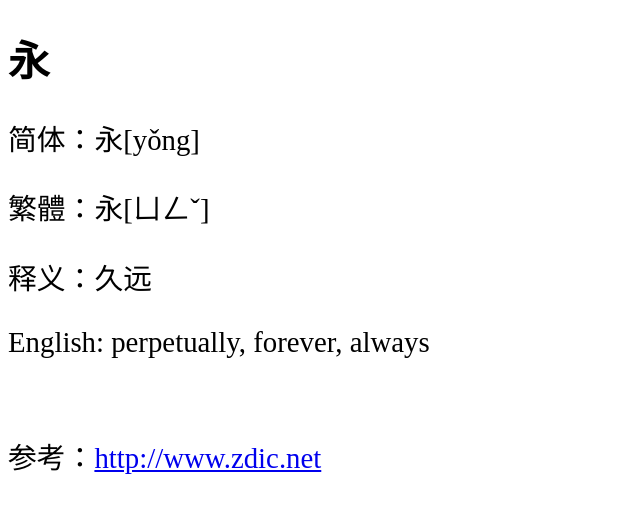
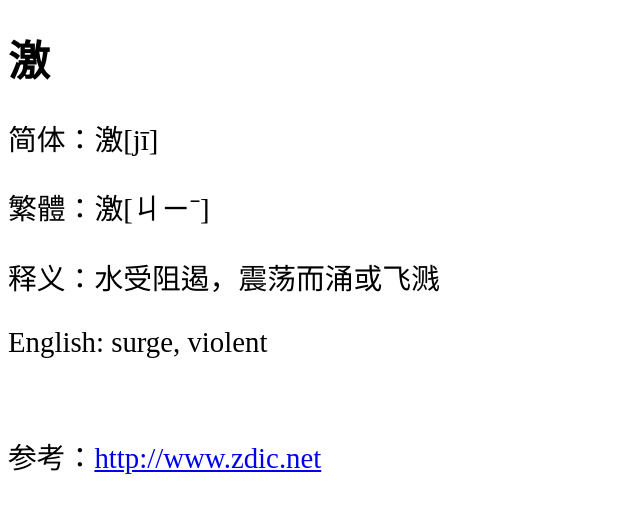
Before and after one commit to shengzhe/livecalligraphy, a Jekyll site: the page built from _posts/2012-08-31-LanTing-48.html, in a window 1280 px wide. Shown: the top 513 px of the page, without its empty margins (0-640 px from the left). Built offline with Jekyll 4.4.1, drawn with Linux system fonts in a browser that asks for light colours; Markdown is read by kramdown in place of the engine named in the settings.

Commit message:
Update _posts/2012-08-31-LanTing-48.html

```diff
--- a/_posts/2012-08-31-LanTing-48.html
+++ b/_posts/2012-08-31-LanTing-48.html
@@ -1,11 +1,11 @@
 ---
 layout: default
-title: 兰亭集序第1个字 (1st character of Lan Ting)
+title: 兰亭集序第48个字 (48th character of Lan Ting)
 ---
-<h1>永</h1>
-<p>简体：永[yǒng]</p>
-<p>繁體：永[ㄩㄥˇ]</p>
-<p>释义：久远</p>
-<p>English: perpetually, forever, always</p>
+<h1>激</h1>
+<p>简体：激[jī]</p>
+<p>繁體：激[ㄐㄧˉ]</p>
+<p>释义：水受阻遏，震荡而涌或飞溅</p>
+<p>English: surge, violent</p>
 <br/>
-<p>参考：<a href="http://www.zdic.net/zd/zi/ZdicE6ZdicB0ZdicB8.htm">http://www.zdic.net</a></p>
+<p>参考：<a href="http://www.zdic.net/zd/zi/ZdicE6ZdicBFZdic80.htm">http://www.zdic.net</a></p>
```
